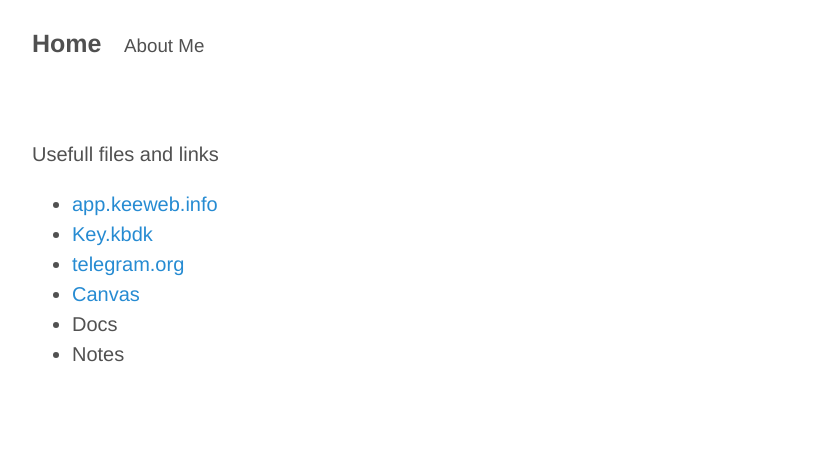
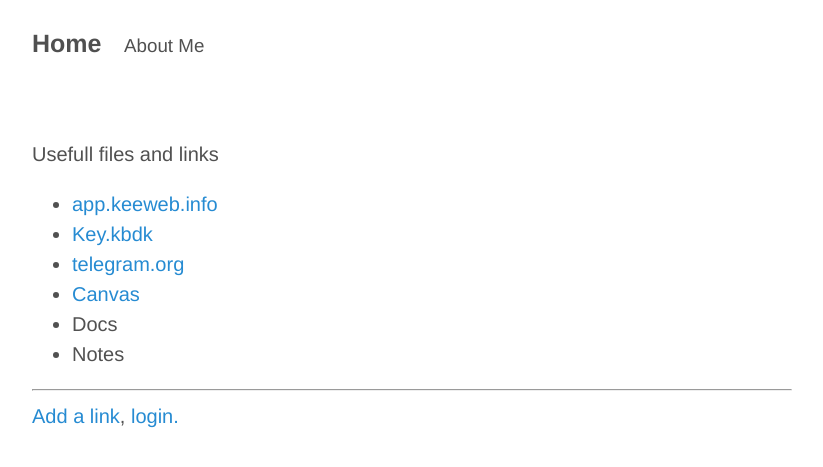
Before and after one commit to alex-esc/home, a Jekyll site: the page built from index.md, in a window 1280 px wide. Shown: the top 467 px of the page, without its empty margins (228-1051 px from the left). Built offline with Jekyll 4.4.1, drawn with Linux system fonts in a browser that asks for light colours.

Commit message:
Update index.md

```diff
--- a/index.md
+++ b/index.md
@@ -14,4 +14,8 @@ excerpt_separator: <!--more-->
 * Docs
 * Notes
 
+---
+
+[Add a link](https://github.com/alex-esc/home/blob/master/index.md), [login.](https://github.com/login)
+
 [1]: https://alex-esc.github.io/home/file/key.kbdx
```
